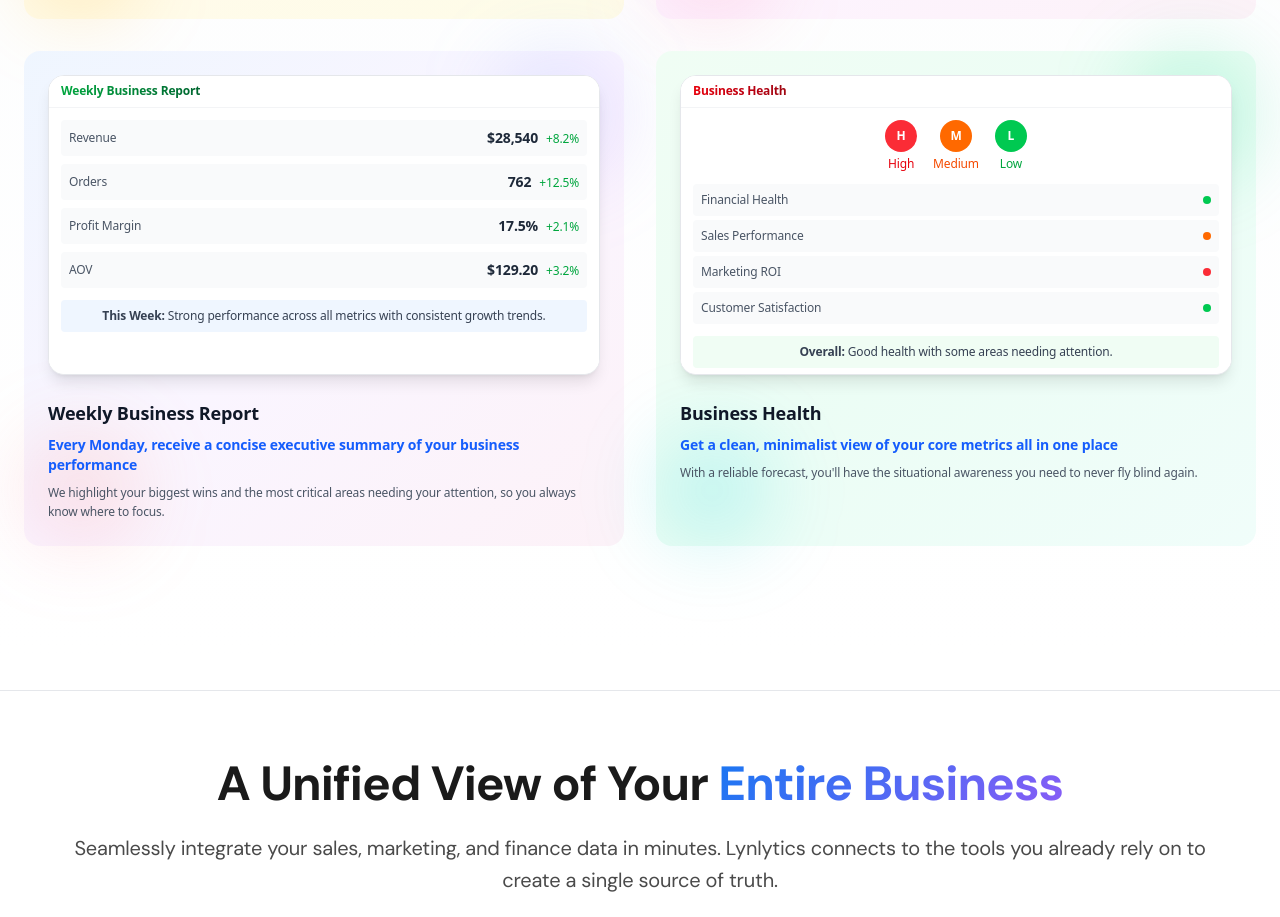
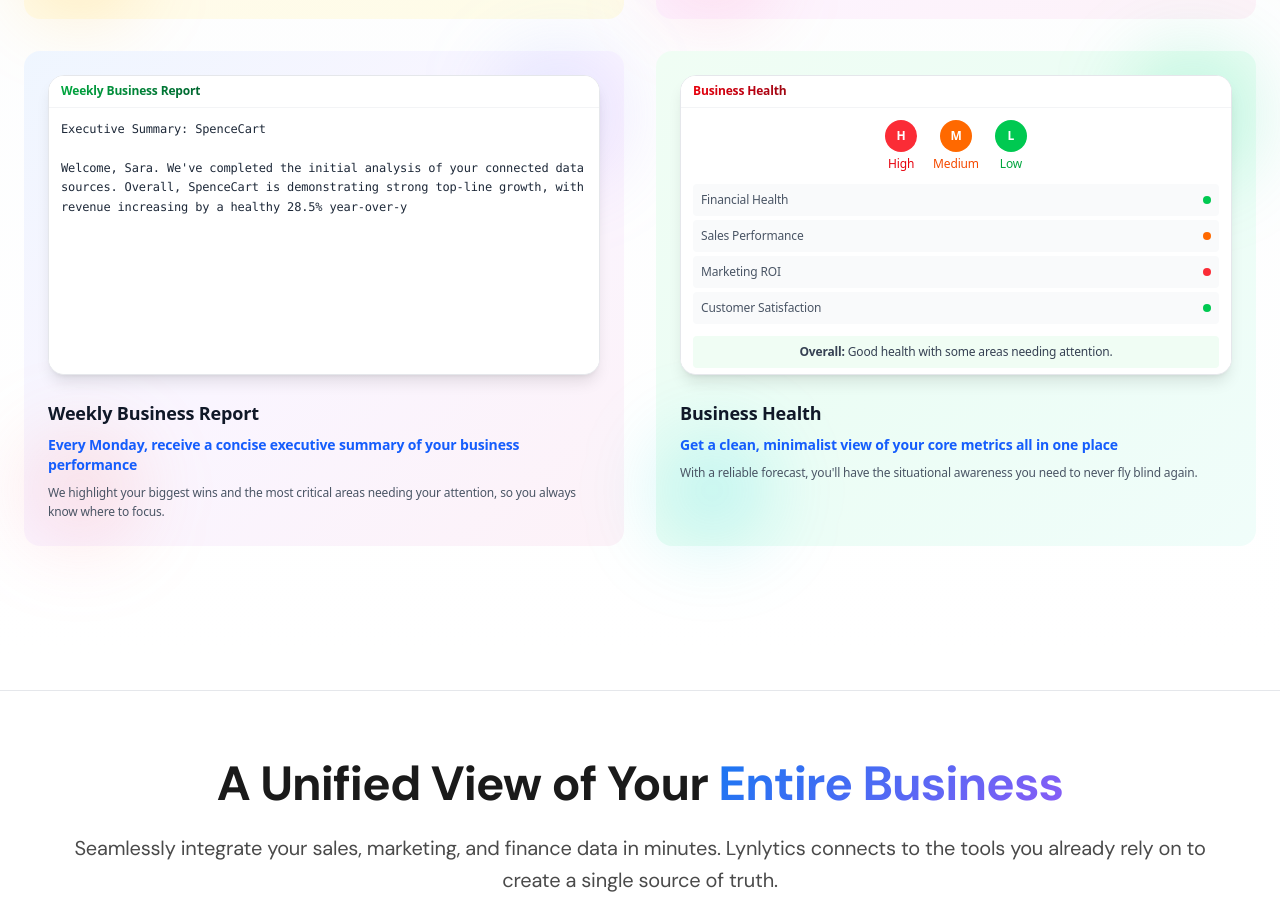
Before and after one commit to anoopsaireddy/weblyn, a Next.js app: page / in a window 1280 px wide. Shown: the part 5500-6417 px from the top of the page. Built offline with nearby package versions, Linux system fonts and the light colour scheme.

Commit message:
Add typewriter effect to Weekly Business Report widget with executive summary content

```diff
--- a/components/home/ProductShowcase.tsx
+++ b/components/home/ProductShowcase.tsx
@@ -1,6 +1,67 @@
 "use client"
 
 import { useState, useEffect } from 'react'
+
+// Typewriter Effect Component for Weekly Business Report
+const TypewriterReport = () => {
+  const [displayedText, setDisplayedText] = useState("")
+  const [currentIndex, setCurrentIndex] = useState(0)
+  const [showCursor, setShowCursor] = useState(true)
+
+  const fullText = `Executive Summary: SpenceCart
+
+Welcome, Sara. We've completed the initial analysis of your connected data sources. Overall, SpenceCart is demonstrating strong top-line growth, with revenue increasing by a healthy 28.5% year-over-year. However, this growth has come at the cost of declining profitability, with your overall profit margin dropping by 3.1%. Our initial findings suggest the key areas to focus on are optimizing ad spend efficiency and addressing product return rates to improve your bottom line.
+
+At a Glance: Your 12-Month Performance
+Total Revenue: $1.24M
+A strong indicator of healthy market demand and brand growth.
+
+Profit Margin: 18.2%
+Declining slightly; a key area for optimization to ensure sustainable growth.
+
+Avg. Order Value (AOV): $128.50
+Increasing year-over-year, showing strong customer trust.
+
+Key Strengths
+Strong Revenue Growth: Your total revenue of $1.24M is impressive, driven by a 15% increase in total orders and a healthy rise in AOV.
+Breakout Product Success: The "Classic Leather Tote" is a clear winner, driving 35% of total sales and likely acting as a major source of new customer acquisition.
+
+Immediate Opportunities
+Improve Ad Spend Efficiency: Our analysis indicates some ad campaigns, particularly for the high-volume "Elegant Silk Scarf", may have a low profit margin. Optimizing these could significantly boost your bottom line.
+Reduce High Return Rate: The "New Silk Blouse" has an unusually high return rate (30%). Addressing potential sizing issues could reclaim lost revenue.`
+
+  useEffect(() => {
+    const timer = setInterval(() => {
+      if (currentIndex < fullText.length) {
+        setDisplayedText(fullText.slice(0, currentIndex + 1))
+        setCurrentIndex(currentIndex + 1)
+      } else {
+        clearInterval(timer)
+      }
+    }, 30) // Typing speed: 30ms per character
+
+    return () => clearInterval(timer)
+  }, [currentIndex, fullText])
+
+  useEffect(() => {
+    const cursorTimer = setInterval(() => {
+      setShowCursor(prev => !prev)
+    }, 500) // Blinking cursor
+
+    return () => clearInterval(cursorTimer)
+  }, [])
+
+  return (
+    <div className="h-full overflow-y-auto">
+      <div className="text-xs text-gray-800 leading-relaxed whitespace-pre-wrap font-mono">
+        {displayedText}
+        <span className={`inline-block w-1 h-4 bg-gray-800 ml-1 ${showCursor ? 'opacity-100' : 'opacity-0'}`}>
+          |
+        </span>
+      </div>
+    </div>
+  )
+}
 
 // Chat Component (adapted from lynlyticsdemo)
 const ChatComponent = () => {
@@ -1134,52 +1195,9 @@ const ProductShowcase = () => {
                           <h2 className="text-xs font-semibold bg-gradient-to-r from-green-600 to-green-800 bg-clip-text text-transparent">Weekly Business Report</h2>
                         </div>
 
-                        {/* Report Content */}
+                        {/* Report Content with Typewriter Effect */}
                         <div className="flex-1 p-3 bg-white" style={{ height: 'calc(100% - 40px)' }}>
-                          <div className="space-y-2">
-                            {/* Revenue */}
-                            <div className="flex justify-between items-center p-2 bg-gray-50 rounded">
-                              <span className="text-xs text-gray-600">Revenue</span>
-                              <div className="text-right">
-                                <span className="text-sm font-bold text-gray-800">$28,540</span>
-                                <span className="text-xs text-green-600 ml-2">+8.2%</span>
-                              </div>
-                            </div>
-
-                            {/* Orders */}
-                            <div className="flex justify-between items-center p-2 bg-gray-50 rounded">
-                              <span className="text-xs text-gray-600">Orders</span>
-                              <div className="text-right">
-                                <span className="text-sm font-bold text-gray-800">762</span>
-                                <span className="text-xs text-green-600 ml-2">+12.5%</span>
-                              </div>
-                            </div>
-
-                            {/* Profit Margin */}
-                            <div className="flex justify-between items-center p-2 bg-gray-50 rounded">
-                              <span className="text-xs text-gray-600">Profit Margin</span>
-                              <div className="text-right">
-                                <span className="text-sm font-bold text-gray-800">17.5%</span>
-                                <span className="text-xs text-green-600 ml-2">+2.1%</span>
-                              </div>
-                            </div>
-
-                            {/* AOV */}
-                            <div className="flex justify-between items-center p-2 bg-gray-50 rounded">
-                              <span className="text-xs text-gray-600">AOV</span>
-                              <div className="text-right">
-                                <span className="text-sm font-bold text-gray-800">$129.20</span>
-                                <span className="text-xs text-green-600 ml-2">+3.2%</span>
-                              </div>
-                            </div>
-
-                            {/* Summary */}
-                            <div className="mt-3 p-2 bg-blue-50 rounded">
-                              <p className="text-xs text-gray-700 text-center">
-                                <strong>This Week:</strong> Strong performance across all metrics with consistent growth trends.
-                              </p>
-                            </div>
-                          </div>
+                          <TypewriterReport />
                         </div>
                       </div>
                     </div>
```
